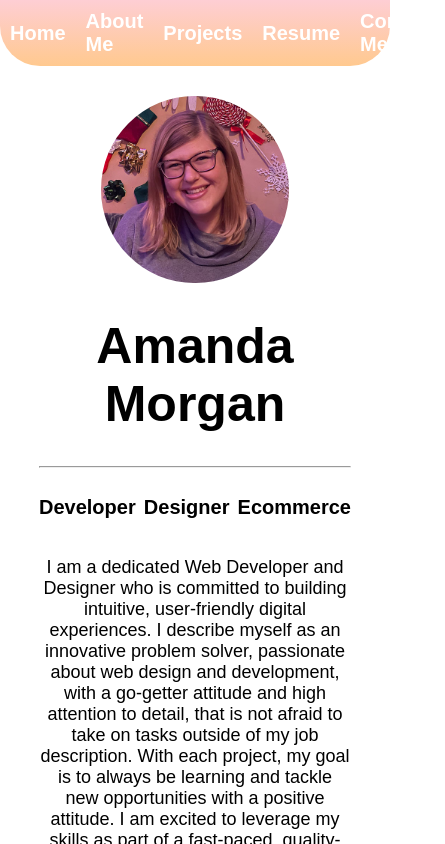
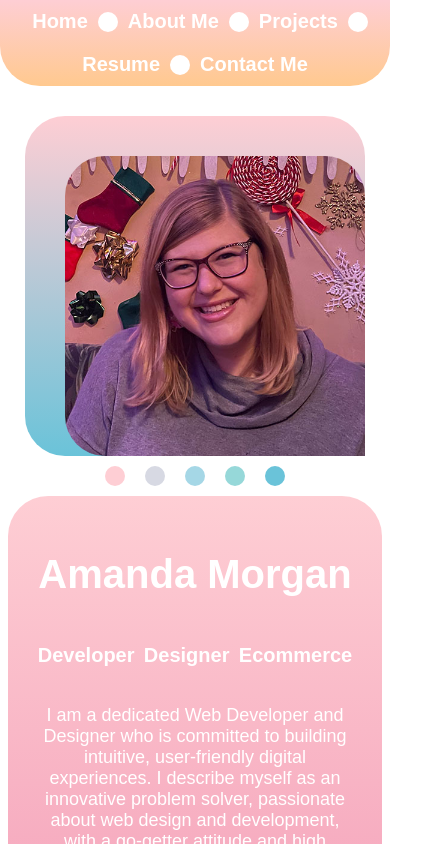
Before and after one commit to AmandaC0022/My-Portfolio, a React (Create React App) app in the folder my-react-portfolio/: page / in a window 390 px wide. Shown: the top 844 px of the page, 445 px wide, since content can reach past the window. Built offline with nearby package versions, Linux system fonts and the light colour scheme.

Commit message:
finished styling for the homepage

```diff
--- a/my-react-portfolio/src/components/Footer/Footer.css
+++ b/my-react-portfolio/src/components/Footer/Footer.css
@@ -11,3 +11,7 @@
     padding: 0px 0px 10px 0px;
     margin-bottom: 0;
   }
+
+  @media screen and (max-width: 820px) {
+
+  }
--- a/my-react-portfolio/src/components/Navbar/Navbar.css
+++ b/my-react-portfolio/src/components/Navbar/Navbar.css
@@ -30,11 +30,9 @@
     .nav-link {
       margin:0;
     }
+    .navbar-container {
+      flex-wrap: wrap;
+      justify-content: center;
+      padding: 0px 15px;
+    }
   }
-  .active h4{
-    color: var(--darkblush);
-  }
-  .active .hover-underline-animation::after {
-    transform: scaleX(1);
-    transform-origin: bottom left;
-  }
--- a/my-react-portfolio/src/index.css
+++ b/my-react-portfolio/src/index.css
@@ -17,6 +17,12 @@
     margin-right: 10%;
     margin-left: 10%;
   }
+  @media screen and (max-width: 430px) {
+    .body {
+      margin-right: 2%;
+      margin-left: 2%;
+    }
+  }
   body{
     margin: 0;
     position: relative;
@@ -30,11 +36,11 @@
     font-weight: bold;
   }
   h2 {
-    font-size: 60px;
+    font-size: 50px;
     font-weight: bold;
   }
   h3 {
-    font-size:36px;
+    font-size:30px;
     font-weight: medium;
   }
   h4 {
--- /dev/null
+++ b/my-react-portfolio/src/pages/Homepage/Homepage.css
@@ -0,0 +1,92 @@
+.home-container {
+    display: flex;
+    justify-content: space-between;
+    align-items: center;
+    flex-direction: row;
+    height: auto;
+    width:100%;
+  }
+  .home-left-container {
+    width: 50%;
+    display: flex;
+    flex-direction: column;
+    align-items: flex-start;
+  }
+  .home-right-container {
+    display: flex;
+    flex-direction: column;
+    width: 50%;
+    align-items: flex-end;
+  }
+.titles {
+    display: flex;
+    justify-content: space-between;
+    align-items: center;
+    flex-direction: row;
+    flex-wrap: wrap;
+  }
+  .background-box {
+    background: linear-gradient(#FECED4, #6AC3D9);
+    border-radius: 40px 40px 0 40px;
+    padding: 40px 0 0 40px;
+    width: 80%;
+  }
+  .profile-image {
+    border-radius: 40px 40px 0 40px;
+    margin-bottom: -4px;
+    width: 100%;
+  }
+  .circle-container {
+    display: flex;
+    flex-direction: row;
+  }
+  .circle-container span {
+    margin: 10px;
+  }
+  .home-text-container {
+    background: var(--pink-gradient);
+    padding: 30px;
+    border-radius: 40px 40px 40px 0px;
+    color: white;
+    margin-bottom: 20%;
+  }
+  @media screen and (max-width:820px) {
+    .home-container {
+      flex-direction: column;
+      justify-content: center;
+      text-align: center;
+      height: auto;
+      width: 100%;
+    }
+    .home-left-container {
+        width: 100%;
+        align-items: center;
+    }
+    .home-right-container {
+        width: 100%;
+        margin-bottom: 20%;
+    }
+    .home-text-container {
+        margin-bottom: 0;
+    }
+    .titles h3{
+      font-size: 20px;
+    }
+    h1 {
+      font-size: 50px;
+    }
+    .profile-image {
+        width: 100%;
+    }
+    .home-right-container .circle-container {
+        display:none;
+    }
+  }
+  @media screen and (max-width: 1500px) {
+    h1 {
+        font-size: 40px;
+    }
+    h3 {
+        font-size: 28px;
+    }
+  }
--- a/my-react-portfolio/src/pages/Homepage/Homepage.js
+++ b/my-react-portfolio/src/pages/Homepage/Homepage.js
@@ -1,12 +1,31 @@
 import image from '../../images/IMG_3563-2.jpg';
+import './Homepage.css';
 
 const Homepage = () => {
     return (
         <div className="home-container">
+            <div className="home-left-container">
+                <div className="background-box">
                     <img src={image} className="profile-image" alt="Amanda Morgan"/>
+                </div>
+                <div className="circle-container">
+                    <span className="circle1"></span>
+                    <span className="circle2"></span>
+                    <span className="circle3"></span>
+                    <span className="circle4"></span>
+                    <span className="circle5"></span>
+                </div>
+            </div>
+            <div className="home-right-container">
+                <div className="circle-container">
+                    <span className="circle1"></span>
+                    <span className="circle2"></span>
+                    <span className="circle3"></span>
+                    <span className="circle4"></span>
+                    <span className="circle5"></span>
+                </div>
                 <div className="home-text-container">
                     <h1>Amanda Morgan</h1>
-                <hr/>
                     <div className="titles">
                         <h3>Developer</h3>
                         <h3>Designer</h3>
@@ -15,6 +34,7 @@
                     <p>I am a dedicated Web Developer and Designer who is committed to building intuitive, user-friendly digital experiences. I describe myself as an innovative problem solver, passionate about web design and development, with a go-getter attitude and high attention to detail, that is not afraid to take on tasks outside of my job description. With each project, my goal is to always be learning and tackle new opportunities with a positive attitude. I am excited to leverage my skills as part of a fast-paced, quality-driven team to build better experiences on the web. </p>
                 </div>
             </div>
+        </div>
      );
 }
 
```
Lines whose indentation alone changed are shown as unchanged.
